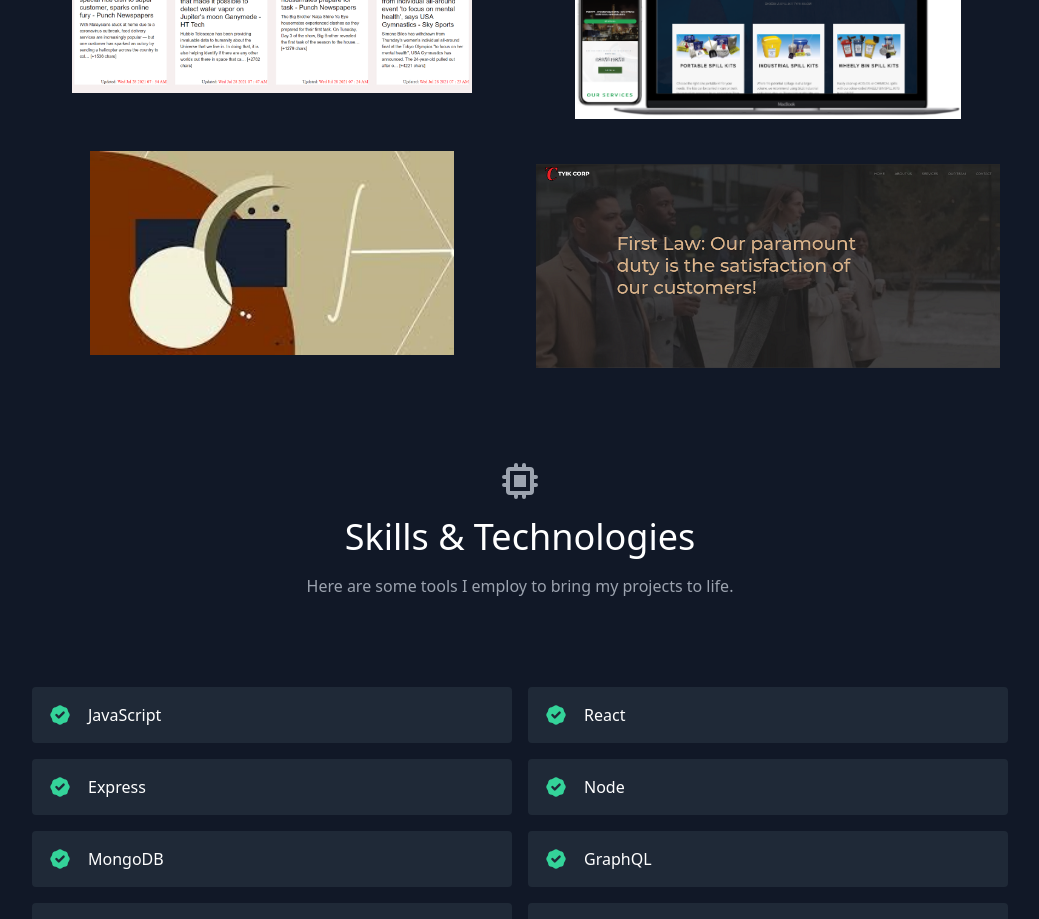
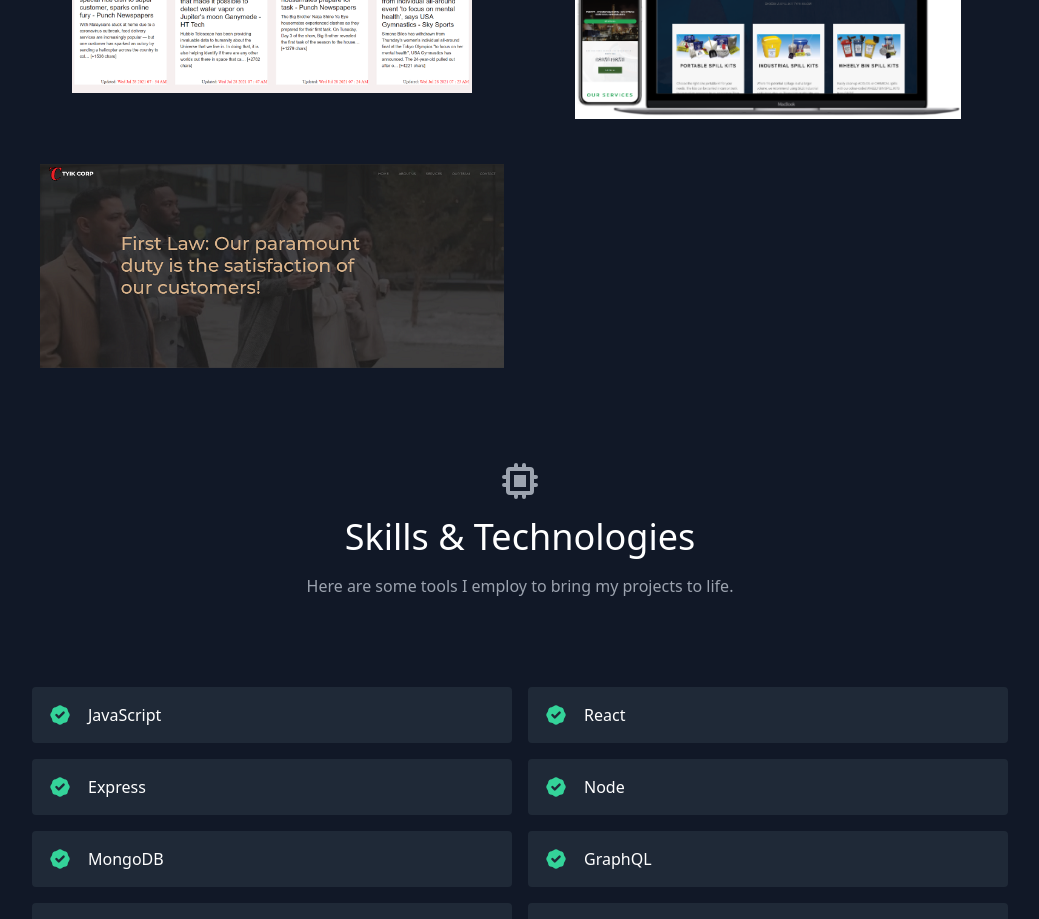
Before and after one commit to ammanabua/my-portfolio, a React (Create React App) app: page / in a window 1280 px wide. Shown: the part 1020-1939 px from the top of the page, without its empty margins (120-1159 px from the left). Built offline with nearby package versions, Linux system fonts and the light colour scheme.

Commit message:
update projects

```diff
--- a/src/data.js
+++ b/src/data.js
@@ -15,14 +15,6 @@ export const projects = [
       "Website for an Environmental Cleanup company, looking to tap into the Nigerian market",
     image: "./drizitenv.png",
     link: "https://drizitnig.ng/",
-  },
-  {
-    title: "Patatap Clone",
-    subtitle: "Paper js, Howler js",
-    description:
-      "A clone of the popular Patatap animation sound-kit, assigning shapes and sounds to each key",
-    image: "./patatap.jpg",
-    link: "https://trusting-rosalind-906192.netlify.app/",
   },
   {
     title: "TYIK Corp.",
```
